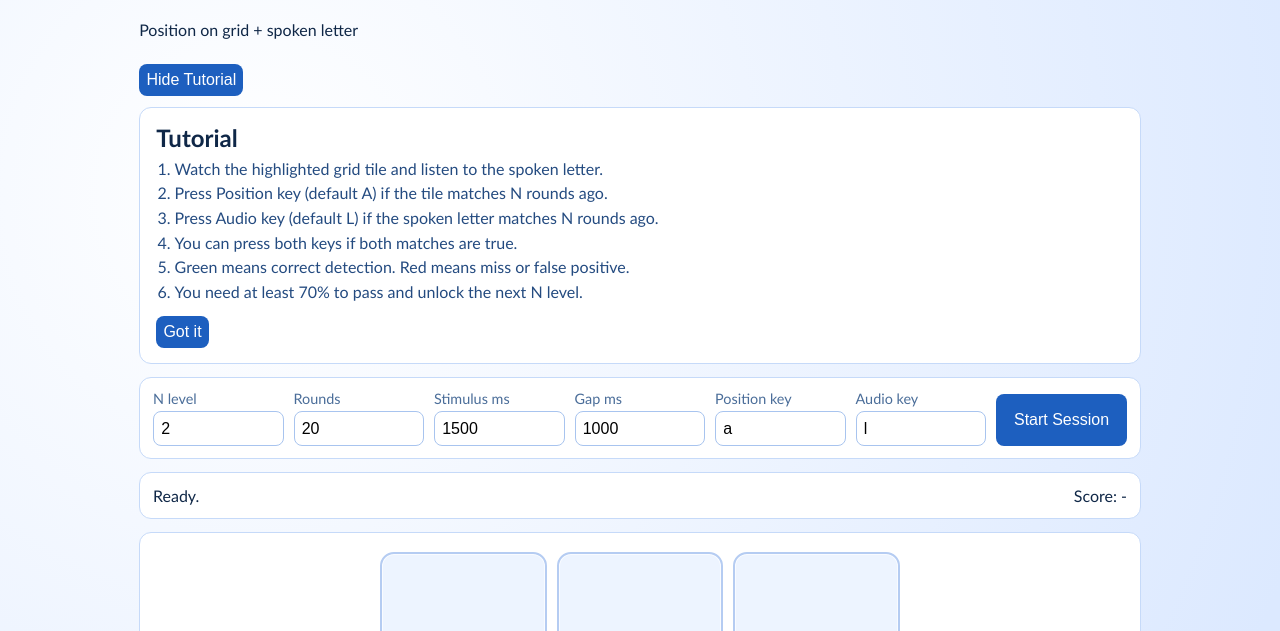
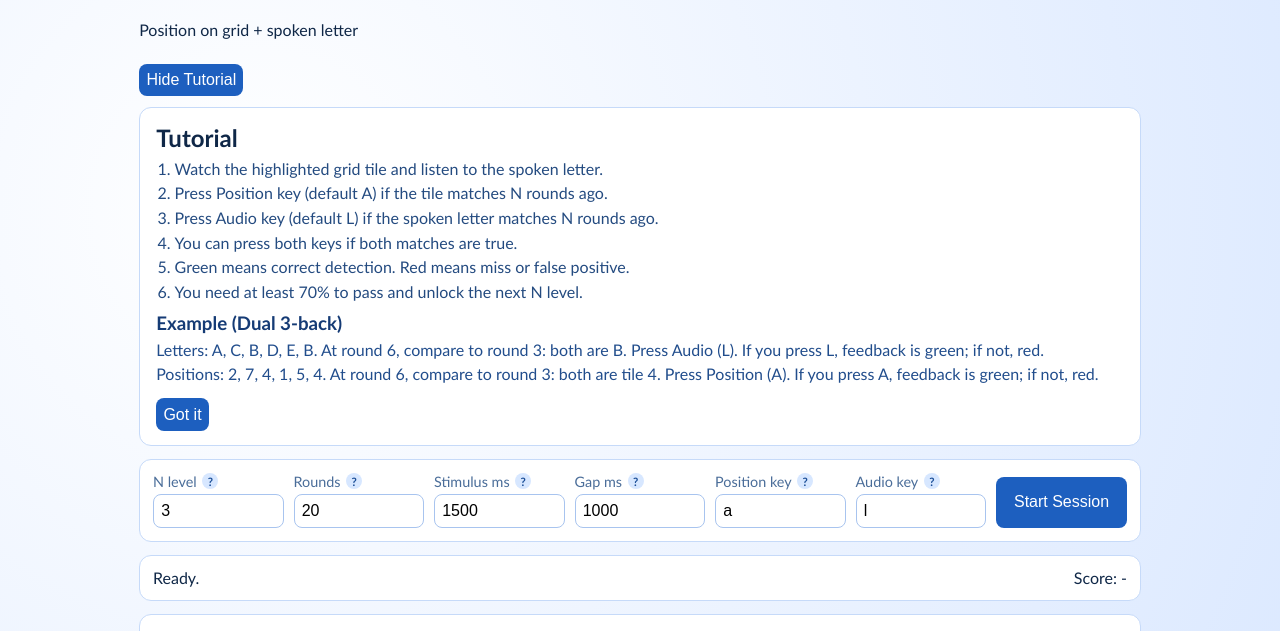
Before and after one commit to AloisTh1/Dual_n_back, a website: page web/index.html in a window 1280 px wide. Shown: the part 102-733 px from the top of the page. Drawn offline with nearby package versions, Linux system fonts and the light colour scheme.

Commit message:
Set default level 3 and add control tooltips + tutorial example

```diff
--- a/web/gameLogic.js
+++ b/web/gameLogic.js
@@ -100,5 +100,5 @@ export function determineNextLevel(currentLevel, score) {
 
 export function startLevelFromHistory(history) {
   const passed = history.filter((h) => h.passed).map((h) => h.level);
-  return passed.length ? Math.max(...passed) + 1 : 2;
+  return passed.length ? Math.max(...passed) + 1 : 3;
 }
--- a/web/react-app.js
+++ b/web/react-app.js
@@ -203,7 +203,7 @@ function App() {
   function clearHistory() {
     localStorage.removeItem(HISTORY_KEY);
     setHistory([]);
-    setLevel(2);
+    setLevel(3);
     setStatusText("History cleared.");
     setScoreText("Score: -");
     setPositionFeedback("neutral");
@@ -247,6 +247,17 @@ function App() {
             h("li", null, "Green means correct detection. Red means miss or false positive."),
             h("li", null, "You need at least 70% to pass and unlock the next N level."),
           ),
+          h("h3", null, "Example (Dual 3-back)"),
+          h(
+            "p",
+            { className: "tutorial-example" },
+            "Letters: A, C, B, D, E, B. At round 6, compare to round 3: both are B. Press Audio (L). If you press L, feedback is green; if not, red.",
+          ),
+          h(
+            "p",
+            { className: "tutorial-example" },
+            "Positions: 2, 7, 4, 1, 5, 4. At round 6, compare to round 3: both are tile 4. Press Position (A). If you press A, feedback is green; if not, red.",
+          ),
           h(
             "div",
             { className: "tutorial-actions" },
@@ -266,12 +277,12 @@ function App() {
     h(
       "section",
       { className: "controls" },
-      controlNumber("N level", level, setLevel, 1, isRunning),
-      controlNumber("Rounds", rounds, setRounds, 6, isRunning),
-      controlNumber("Stimulus ms", stimulusMs, setStimulusMs, 200, isRunning),
-      controlNumber("Gap ms", gapMs, setGapMs, 100, isRunning),
-      controlText("Position key", positionKey, setPositionKey, isRunning),
-      controlText("Audio key", letterKey, setLetterKey, isRunning),
+      controlNumber("N level", "How many rounds back to compare (default starts at 3).", level, setLevel, 1, isRunning),
+      controlNumber("Rounds", "How many stimuli in one session. More rounds gives more stable scoring.", rounds, setRounds, 6, isRunning),
+      controlNumber("Stimulus ms", "How long each stimulus is shown, in milliseconds.", stimulusMs, setStimulusMs, 200, isRunning),
+      controlNumber("Gap ms", "Delay between stimuli, in milliseconds.", gapMs, setGapMs, 100, isRunning),
+      controlText("Position key", "Key used when current tile matches N-back tile (default A).", positionKey, setPositionKey, isRunning),
+      controlText("Audio key", "Key used when spoken letter matches N-back letter (default L).", letterKey, setLetterKey, isRunning),
       h(
         "button",
         { id: "startBtn", onClick: startSession, disabled: isRunning },
@@ -359,29 +370,31 @@ function App() {
   );
 }
 
-function controlNumber(label, value, setter, min, disabled) {
+function controlNumber(label, tooltip, value, setter, min, disabled) {
   return h(
     "label",
-    null,
-    label,
+    { title: tooltip },
+    h("span", { className: "label-text" }, label),
     h("input", {
       type: "number",
       min,
       value,
+      title: tooltip,
       disabled,
       onChange: (e) => setter(Number(e.target.value)),
     }),
   );
 }
 
-function controlText(label, value, setter, disabled) {
+function controlText(label, tooltip, value, setter, disabled) {
   return h(
     "label",
-    null,
-    label,
+    { title: tooltip },
+    h("span", { className: "label-text" }, label),
     h("input", {
       value,
       maxLength: 1,
+      title: tooltip,
       disabled,
       onChange: (e) => setter(e.target.value.toLowerCase()),
     }),
--- a/web/styles.css
+++ b/web/styles.css
@@ -55,6 +55,16 @@ header {
   color: #244b80;
 }
 
+.tutorial-card h3 {
+  margin: 0.7rem 0 0.35rem 0;
+  color: #153b75;
+}
+
+.tutorial-example {
+  margin: 0.35rem 0;
+  color: #214d8c;
+}
+
 .tutorial-actions {
   margin-top: 0.7rem;
 }
@@ -74,6 +84,25 @@ label {
   flex-direction: column;
   font-size: 0.9rem;
   color: var(--muted);
+}
+
+.label-text {
+  display: inline-flex;
+  align-items: center;
+  gap: 0.35rem;
+}
+
+.label-text::after {
+  content: "?";
+  display: inline-grid;
+  place-items: center;
+  width: 16px;
+  height: 16px;
+  border-radius: 999px;
+  background: #d7e7ff;
+  color: #1c4f98;
+  font-size: 0.72rem;
+  font-weight: 700;
 }
 
 input, button {
```
Also changed, not shown: tests/run-tests.mjs (+1 -1 lines).
